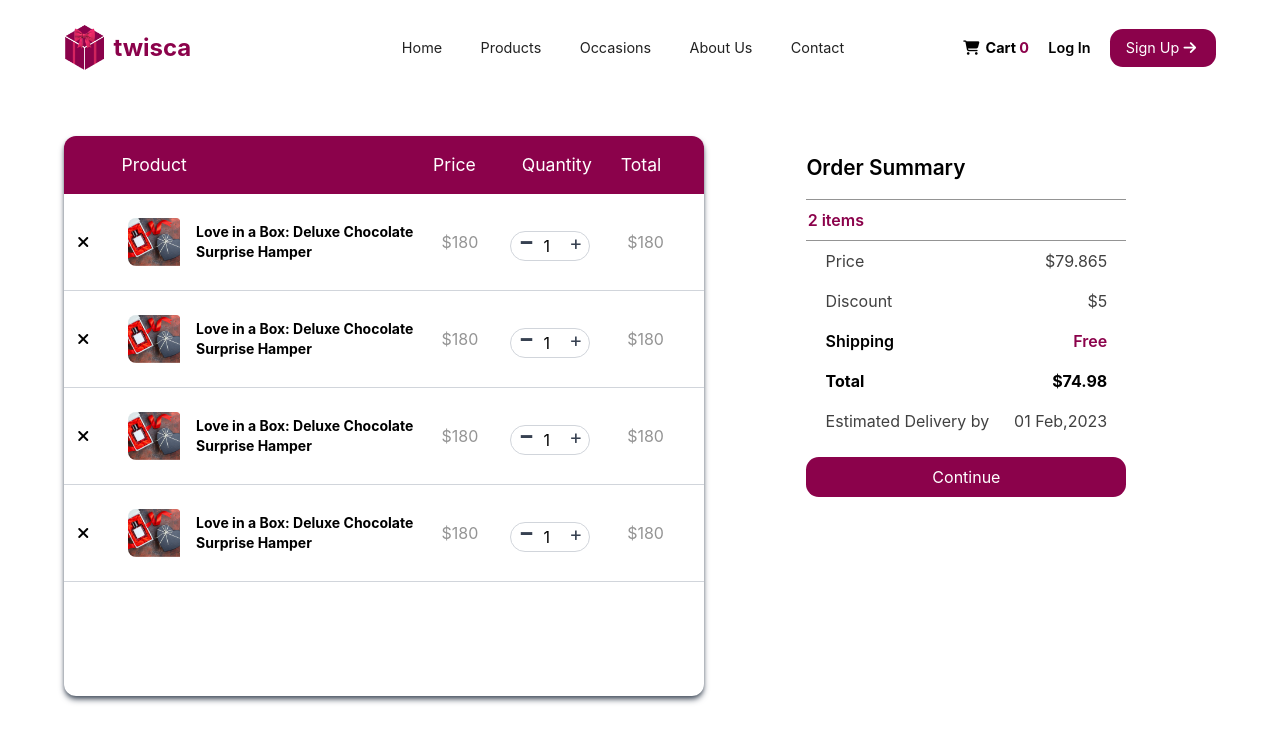
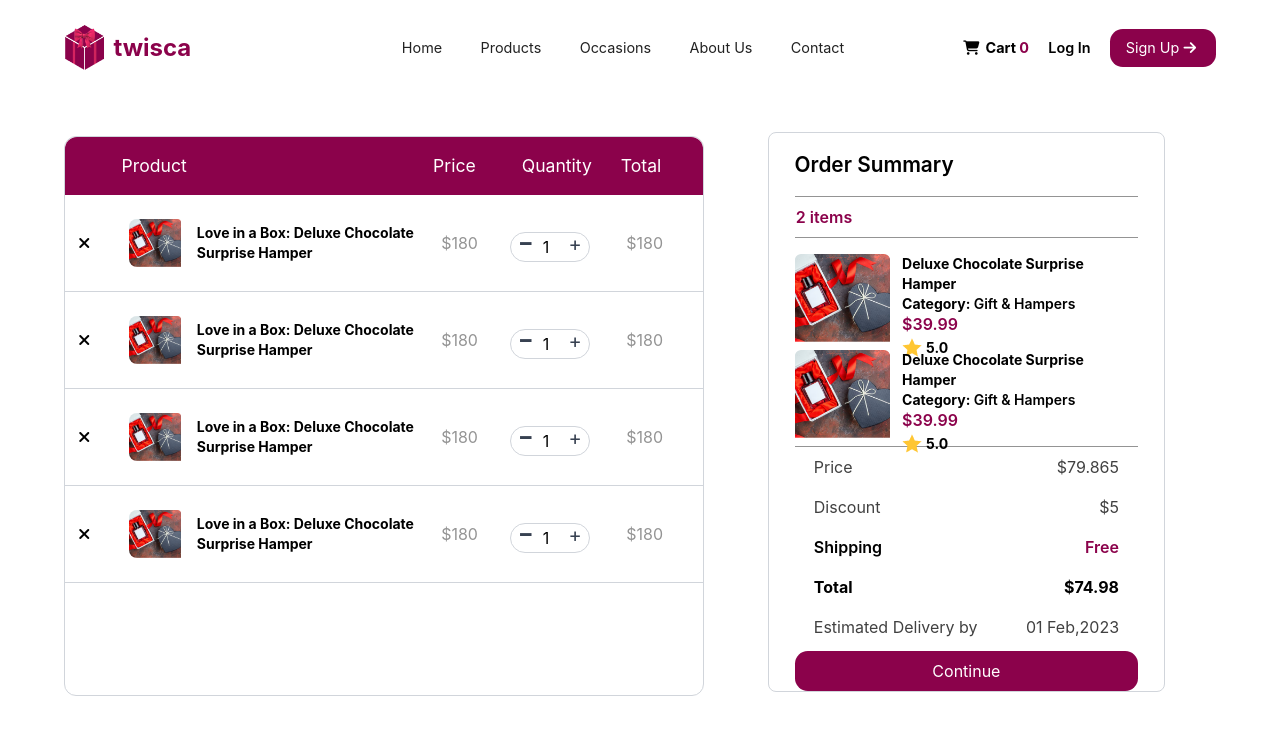
Before and after one commit to SheharyarXD/twisca, a React (Create React App) app in the folder my-app/: page /cart in a window 1280 px wide. Shown: the top 742 px of the page. Built offline with nearby package versions, Linux system fonts and the light colour scheme.

Commit message:
In progress

```diff
--- a/my-app/src/components/cart.js
+++ b/my-app/src/components/cart.js
@@ -7,10 +7,10 @@ const Cart=()=>{
         <>
         <div className="min-h-screen">
         <Header/>
-        <div className="flex flex-row items-center">
+        <div className="flex flex-row items-baseline">
             {/* left section */}
-            <div className="w-[60vw] px-[5vw]">
-            <div className="rounded-xl shadow-md shadow-gray-600 mt-[5vh] h-[70vh] ">
+            <div className="w-[60vw] px-[5vw] ">
+            <div className="rounded-xl border-gray-300 border mt-[5vh] h-[70vh] ">
                 {/* header of table */}
                 <div className="flex text-[1.1rem] sticky top-0 z-[100] flex-row items-center bg-[#8B024B] justify-center  text-white py-[2vh] overflow-hidden rounded-t-xl" >
                     <div className="w-[23vw]">Product</div>
@@ -30,7 +30,7 @@ const Cart=()=>{
             </div>
             </div>
             {/* right section */}
-            <div className="w-[40vw] pr-[12vw] pl-[3vw] flex h-[65vh]">
+            <div className="w-[40vw] pr-[9vw] flex h-[70vh] ">
             <OrderSummary/>
             </div>
         </div>
--- a/my-app/src/components/orderSummary.js
+++ b/my-app/src/components/orderSummary.js
@@ -1,10 +1,14 @@
 import React from "react";
+import OrderDiv from "./orders";
 const OrderSummary=()=>{
     return(
-        <div className="flex flex-col w-full">
+        <div className="flex flex-col w-full border-gray-300 border px-[2vw] rounded-lg">
             <div className="font-semibold py-[2vh] text-[1.3rem]">Order Summary</div>
-            <div className="text-[#8B024B] px-[0.1vw] py-[1vh] font-semibold border-y border-[#949494]">2 items</div>
-            <div></div>
+            <div className="text-[#8B024B] px-[0.1vw] py-[1vh] font-semibold border-y border-[#949494] mb-[2vh]">2 items</div>
+            <div className=" border-b border-[#949494]">
+              <OrderDiv></OrderDiv>
+              <OrderDiv></OrderDiv>
+            </div>
             <div>
                 <div className="flex flex-row justify-between px-[1.5vw] text-[#414141] py-[1vh] ">
                     <div>Price</div>
@@ -27,7 +31,7 @@ const OrderSummary=()=>{
                     <div>01 Feb,2023</div>
                 </div>
             </div>
-            <div> <button className="bg-[#8B024B] text-white px-4 py-2 rounded-[1vw] mt-[2vh] w-full" >Continue</button></div>
+            <div> <button className="bg-[#8B024B] text-white px-4 py-2 rounded-[1vw] mt-[0.5vh] w-full" >Continue</button></div>
         </div>
     );
 }
--- /dev/null
+++ b/my-app/src/components/orders.js
@@ -0,0 +1,21 @@
+import React from "react";
+const OrderDiv=()=>{
+    return(
+        <div className="flex flex-row h-[12vh] pb-[1vh]">
+            <div className=" max-w-[30%]"> <img className="h-full w-auto" src="../Images/sampleImage2.png" alt="" /></div>
+            <div className="flex text-sm px-3 font-bold flex-col w-[60%]">
+            <div>Deluxe Chocolate Surprise
+            Hamper</div>
+            <div>Category: <span className="font-semibold">Gift & Hampers</span></div>
+            <div className="text-[#8B024B] font-semibold text-[1rem]">$39.99</div>
+            <div className="flex flex-row pt-1"><img className="pr-1" src="../Images/ri-star-fill.png" alt="" /> 5.0</div>
+            </div>
+        </div>
+
+
+
+
+
+    );
+}
+export default OrderDiv;
```
